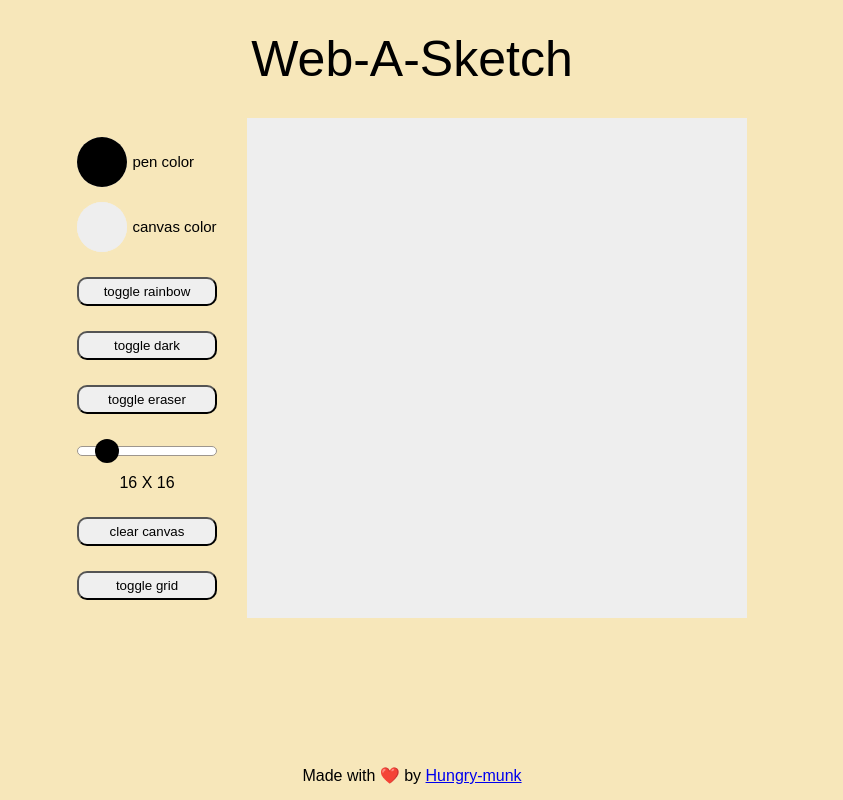
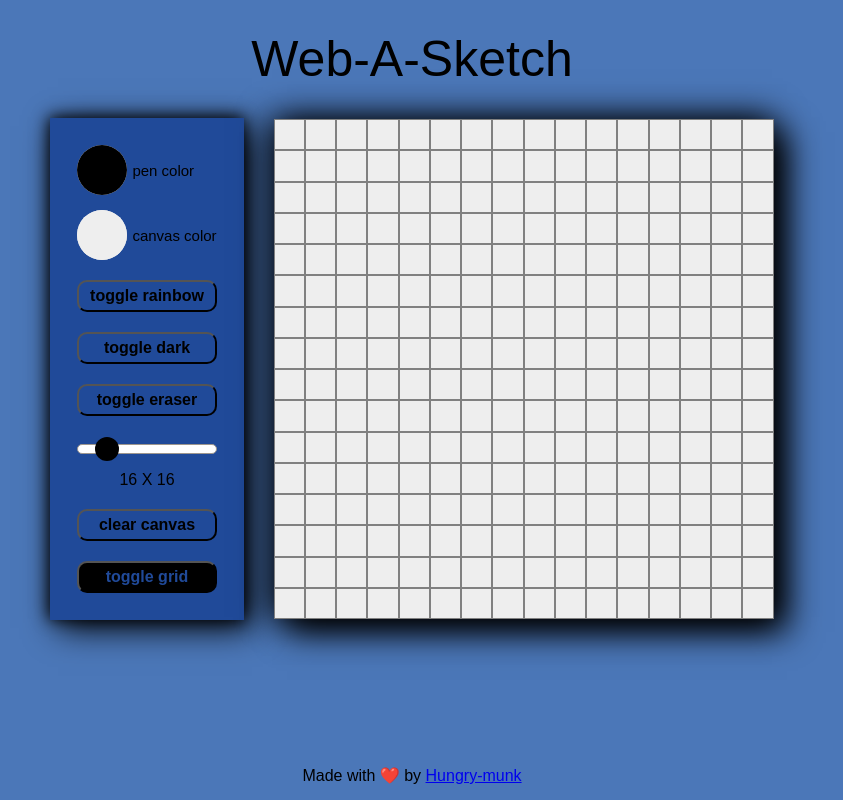
Before and after one commit to Hungry-munk/etch-a-sketch-2, a plain HTML site: page index.html in a window 1280 px wide. Both pictures are taken after a click on the button "toggle grid". Shown: the whole page, without its empty margins (228-1071 px from the left). Drawn offline with Linux system fonts and the light colour scheme.

Commit message:
toggle grid is now fully functional

```diff
--- a/script.js
+++ b/script.js
@@ -1,10 +1,20 @@
 const GRID_CONTAINER = document.getElementById('grid-container')
 
+// input fields
 const BACKGROUND_COLOR_PICKER = document.getElementById('background-color')
 const PEN_COLOR_PICKER = document.getElementById('pen-color')
 const GRID_SIZER = document.getElementById('grid-sizer')
 
 const SIZER_TEXT = document.querySelector('.grid-size-text')
+
+// buttons
+const TOGGLE_RAINBOW = document.querySelector('.rainbow-btn')
+const TOGGLE_DARK = document.querySelector('.darker-btn')
+const TOGGLE_ERASER = document.querySelector('.eraser-btn')
+const TOGGLE_GRID = document.querySelector('.show-grid-btn')
+const CLEAR_CANVAS = document.querySelector('.clear-btn')
+
+
 
 let gridSize = GRID_SIZER.value
 let penColour = PEN_COLOR_PICKER.value
@@ -66,15 +76,15 @@ function randomColour(){
 
 function toggleGrid() {
     if (!grid){
-        GRID_CONTAINER.childNodes.forEach(cell => {
-            cell.classList.add('cell-border')
-        })
+        GRID_CONTAINER.childNodes.forEach(cell =>
+            cell.classList.add('cell-border'))
         grid = true
+        TOGGLE_GRID.classList.add('on')
     } else {
-        GRID_CONTAINER.childNodes.forEach(cell => {
-            cell.classList.remove('cell-border')
-        })
+        GRID_CONTAINER.childNodes.forEach(cell =>
+            cell.classList.remove('cell-border'))
         grid = false
+        TOGGLE_GRID.classList.remove('on')
     }
 }
 
@@ -99,6 +109,8 @@ GRID_SIZER.oninput = ()=> {
     updateSizerText()
 }
 
+TOGGLE_GRID.addEventListener('click', toggleGrid)
+
 
 
 createGrid(gridSize)
--- a/style.css
+++ b/style.css
@@ -5,7 +5,8 @@
 }
 
 :root {
-    --creamy : #f7e7ba;
+    --menu:#204a99;
+    --background:#4b77b8;
 }
 
 html {
@@ -17,7 +18,8 @@ body {
     display: flex;
     flex-direction: column;
     font-family: sans-serif;
-    background-color: var(--creamy);
+    background-color: var(--background);
+
 }
 
 header {
@@ -37,12 +39,23 @@ main {
 #options-container {
     display: flex;
     flex-direction: column;
-    gap: 25px;
+    gap: 20px;
+    padding: 27px;
+    background-color: var(--menu);
+    box-shadow:0.5em 0.5em 2em , -1px -1px 15px
 }
 
-#options-container button {
+ button {
     padding: 5px 5px;
     border-radius: 10px;
+    font-size: 16px;
+    font-weight: 600;
+    background-color: var(--menu);
+}
+
+button.on {
+    background-color: black;
+    color: var(--menu);
 }
 
 .input-container {
@@ -51,14 +64,14 @@ main {
     gap: 15px;
     font-size: 15px;
 }
+
 .input-colour {
     height: 50px;
     width: 50px;
     overflow:hidden ;
     border-radius: 100%;
+}
 
-
-}
 input[type=color] {
     height: 100%;
     width: 100%;
@@ -72,6 +85,8 @@ input[type=color] {
     align-items: center;
     gap: 5px;
 }
+
+
 /* end of settings stuff */
 
 /* grid stuff */
@@ -79,7 +94,7 @@ input[type=color] {
     width: 500px;
     height: 500px;
     background-color: white;
-
+    box-shadow:0.8em 0.8em 2em , -0.1em -0.1em 2em;
     display: grid;
 }
 
@@ -109,7 +124,7 @@ input[type=color] {
 input[type='range']{
     height: 25px;
     width:100%;
-    background-color: var(--creamy);
+    background-color: var(--menu);
     outline: none;
     overflow: hidden;
     cursor: ew-resize;
```
